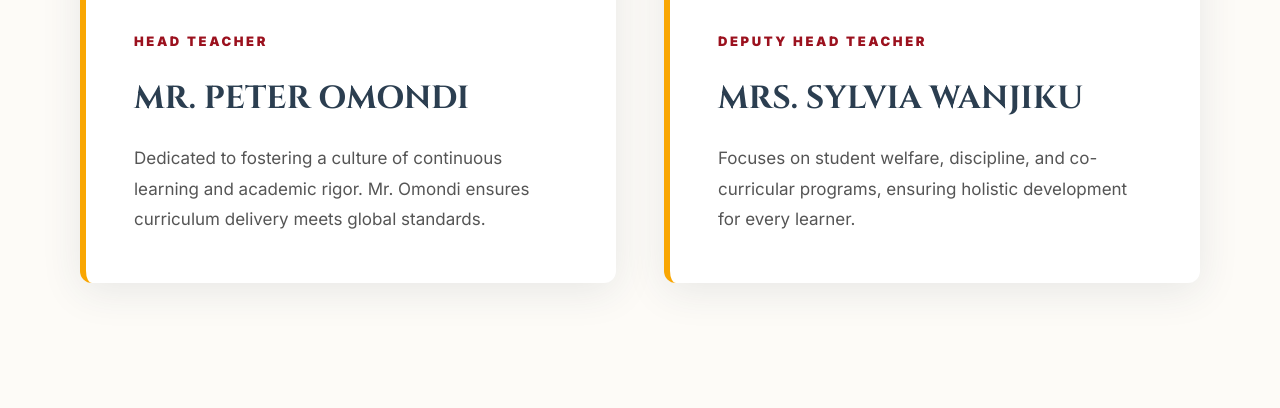
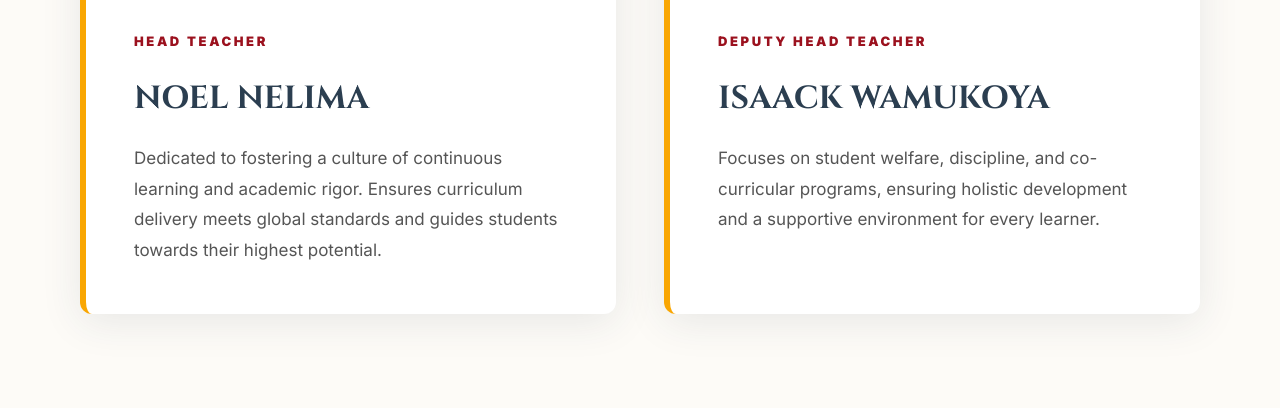
Before and after one commit to eriqneo/jacknjill-website, a website built with Vite: page governance.html in a window 1280 px wide. Shown: the part 2112-2520 px from the top of the page. Built offline with nearby package versions, Linux system fonts and the light colour scheme; no server answers; animation ran at ten frames a second.

Commit message:
feat: updated head teacher and deputy profiles with real assets

```diff
--- a/governance.html
+++ b/governance.html
@@ -163,24 +163,24 @@
                 <div class="gov-leader-card gov-fade-up">
                     <div class="gov-photo-wrap">
                         <div class="gov-burgundy-accent"></div>
-                        <img src="https://loremflickr.com/400/500/school,education?random=2" alt="Head Teacher">
+                        <img src="assets/Noel%20Nelima.jpg" alt="Noel Nelima - Head Teacher">
                     </div>
                     <div class="gov-bio-wrap">
                         <span class="gov-role">Head Teacher</span>
-                        <h3 class="gov-name-sub">Mr. Peter Omondi</h3>
-                        <p class="gov-bio">Dedicated to fostering a culture of continuous learning and academic rigor. Mr. Omondi ensures curriculum delivery meets global standards.</p>
+                        <h3 class="gov-name-sub">Noel Nelima</h3>
+                        <p class="gov-bio">Dedicated to fostering a culture of continuous learning and academic rigor. Ensures curriculum delivery meets global standards and guides students towards their highest potential.</p>
                     </div>
                 </div>
 
                 <div class="gov-leader-card gov-fade-up">
                     <div class="gov-photo-wrap">
                         <div class="gov-burgundy-accent"></div>
-                        <img src="https://loremflickr.com/400/500/school,education?random=3" alt="Deputy Head Teacher">
+                        <img src="assets/ISAACK%20WAMUKOYA.jpg" alt="Isaack Wamukoya - Deputy Head Teacher">
                     </div>
                     <div class="gov-bio-wrap">
                         <span class="gov-role">Deputy Head Teacher</span>
-                        <h3 class="gov-name-sub">Mrs. Sylvia Wanjiku</h3>
-                        <p class="gov-bio">Focuses on student welfare, discipline, and co-curricular programs, ensuring holistic development for every learner.</p>
+                        <h3 class="gov-name-sub">Isaack Wamukoya</h3>
+                        <p class="gov-bio">Focuses on student welfare, discipline, and co-curricular programs, ensuring holistic development and a supportive environment for every learner.</p>
                     </div>
                 </div>
             </div>
```
Also changed, not shown: 2 other files.
